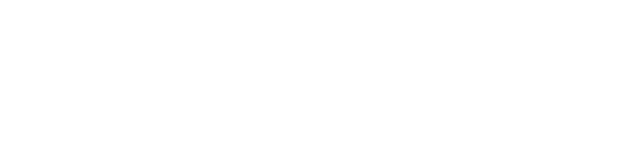
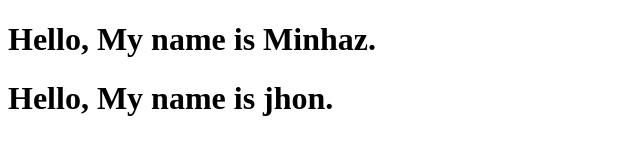
Before and after one commit to minhaz50/new-repo, a plain HTML site: page index.html in a window 1280 px wide. Shown: the whole page, without its empty margins (0-640 px from the left). Drawn offline with Linux system fonts and the light colour scheme.

Commit message:
add line

```diff
--- a/index.html
+++ b/index.html
@@ -7,6 +7,8 @@
     <meta name="viewport" content="width=device-width, initial-scale=1.0">
     <title>Document</title>
 </head>
+<h1>Hello, My name is Minhaz.</h1>
+<h1>Hello, My name is jhon.</h1>
 
 <body>
 
```
